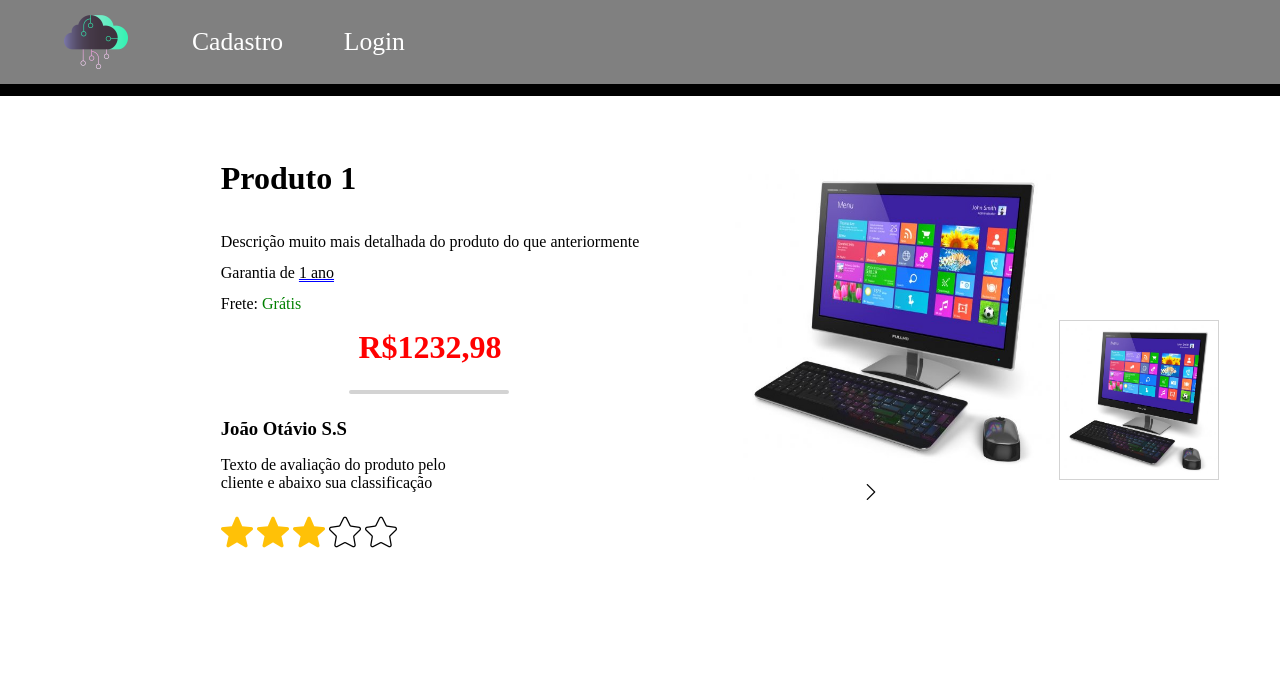
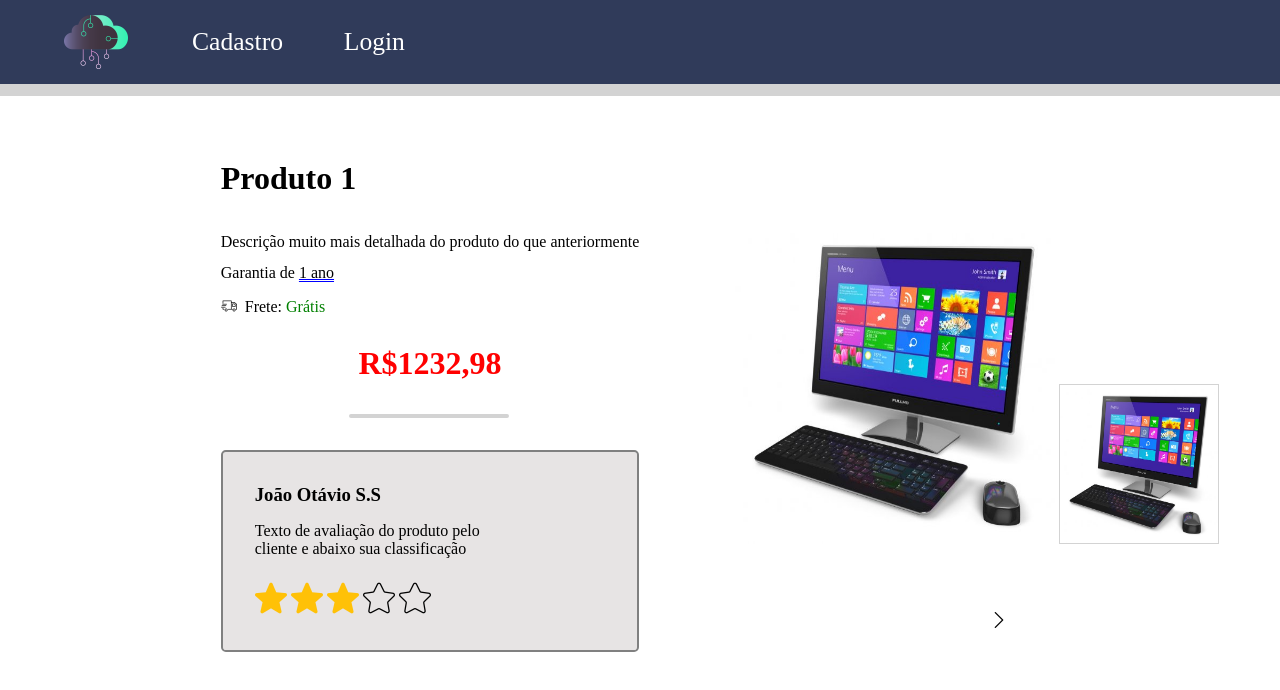
Before and after one commit to JoaoOSS/Trabalho-avaliativo---front-end, a plain HTML site: page produtos.html in a window 1280 px wide. Shown: the top 690 px of the page. Drawn offline with Linux system fonts and the light colour scheme.

Commit message:
Atualização 4

```diff
--- a/cadastro.css
+++ b/cadastro.css
@@ -9,7 +9,7 @@
 }
 
 button{
-    background-color: blueviolet;
+    background-color:  rgb(48, 59, 90);
     color: white;
     border-radius: 0.8rem;
     width: 10rem;
@@ -29,7 +29,7 @@ body::before {
     top: 0;
     left: 0;
     z-index: -1;
-    background: rgba(48, 90, 62, 1)
+    background: rgb(48, 59, 90);
 }
 
 .page {
--- a/index.css
+++ b/index.css
@@ -20,6 +20,7 @@ main{
 }
 
 .logo img{
+    margin-left: 2rem;
     width: 4rem;
     height: 4rem;
     display: flex;
@@ -33,8 +34,8 @@ nav {
     display: flex;
     position: fixed;
     align-items: center;
-    background-color: grey;
-    border-bottom: solid 0.8rem black;
+    background-color:  rgb(48, 59, 90);
+    border-bottom: solid 0.8rem lightgrey;
 }
 
 ul {
@@ -47,10 +48,11 @@ ul {
 
 ul a {
     text-decoration: none;
-    color: rgb(255, 255, 255);
+    color: white;
 }
 
 #carrinho1{
+    margin-left: 54rem;
     width: 2.5rem;
     height: 2.5rem;
 }
--- a/login.css
+++ b/login.css
@@ -9,7 +9,7 @@
 }
 
 button{
-    background-color: blueviolet;
+    background-color:  rgb(48, 59, 90);
     color: white;
     border-radius: 0.8rem;
     width: 10rem;
@@ -29,7 +29,7 @@ body::before {
     top: 0;
     left: 0;
     z-index: -1;
-    background: rgba(48, 90, 62, 1)
+    background: rgb(48, 59, 90);
 }
 
 .page {
--- a/produtos.css
+++ b/produtos.css
@@ -38,8 +38,8 @@ nav {
     display: flex;
     position: fixed;
     align-items: center;
-    background-color: grey;
-    border-bottom: solid 0.8rem black;
+    background-color:  rgb(48, 59, 90);
+    border-bottom: solid 0.8rem lightgrey;
 }
 
 ul {
@@ -52,7 +52,8 @@ ul {
 
 ul a {
     text-decoration: none;
-    color: rgb(255, 255, 255);
+    color: white;
+    /* color: rgb(255, 255, 255); */
 }
 
 #carrinho1{
@@ -63,6 +64,17 @@ ul a {
 
 .tudo_sobre{
     display: flex;
+}
+
+#frete_icone{
+    width: 1rem;
+    height: 1rem;
+}
+
+.frete{
+    display: flex;
+    gap: 0.5rem;
+    justify-content: flex-start;
 }
 
 p{
@@ -86,12 +98,19 @@ span{
     color: red;
     font-size: 2rem;
     margin-top: 1rem;
-    margin-bottom: 1.5rem;
+    margin-bottom: 2rem;
+}
+
+.avaliação{
+    margin-top: 2rem;
+    padding: 2rem;
+    border: 2px solid grey;
+    background-color: rgb(231, 228, 228);
+    border-radius: 0.3rem;
 }
 
 .sobre h3{
     margin-bottom: 1rem;
-    margin-top: 1.5rem;
 }
 
 .sobre hr{
@@ -108,6 +127,7 @@ span{
 }
 
 .imagens img{
+    margin-top: 4rem;
     width: 20rem;
     height: 20rem;
     display: inline;
@@ -127,5 +147,5 @@ span{
     width: 1rem;
     height: 1rem;
     display: flex;
-    margin-left: 14rem;
+    margin-left: 22rem;
 }
--- a/produtos.html
+++ b/produtos.html
@@ -39,11 +39,16 @@
 
                     <p id="descrição">Descrição muito mais detalhada do produto do que anteriormente</p>
                     <p>Garantia de <span id="ano">1 ano</span></p>
+                    <div class="frete">
+                        <img src="img/caminhão frete.png" id="frete_icone">
                         <p>Frete: <span>Grátis</span></p>
+                    </div>
 
                     <h2>R$1232,98</h2>
 
                     <hr>
+
+                    <div class="avaliação">
 
                         <h3>João Otávio S.S</h3>
                         <p>Texto de avaliação do produto pelo <br> cliente e abaixo sua classificação</p>
@@ -57,11 +62,14 @@
                             <img src="img/estrela vazia.png">
 
                         </div>
+
+                    </div>
+
                 </div>
 
                 <div class="imagens">
 
-                    <img id="imagem1"src="img/imagem produto.jpg">
+                    <img id="imagem1" src="img/imagem produto.jpg">
                     <img id="imagem2" src="img/imagem produto.jpg">
                     <img src="img/seta.png" id="seta">
 
--- a/usuarioCadastrado.css
+++ b/usuarioCadastrado.css
@@ -9,7 +9,7 @@
 }
 
 button{
-    background-color: blueviolet;
+    background-color:  rgb(48, 59, 90);
     color: white;
     border-radius: 0.8rem;
     width: 10rem;
@@ -28,7 +28,7 @@ body::before {
     top: 0;
     left: 0;
     z-index: -1;
-    background: rgba(48, 90, 62, 1)
+    background:  rgb(48, 59, 90);
 }
 
 .page {
```
Also changed, not shown: img/caminhão frete.png (added). Lines whose indentation alone changed are shown as unchanged.
